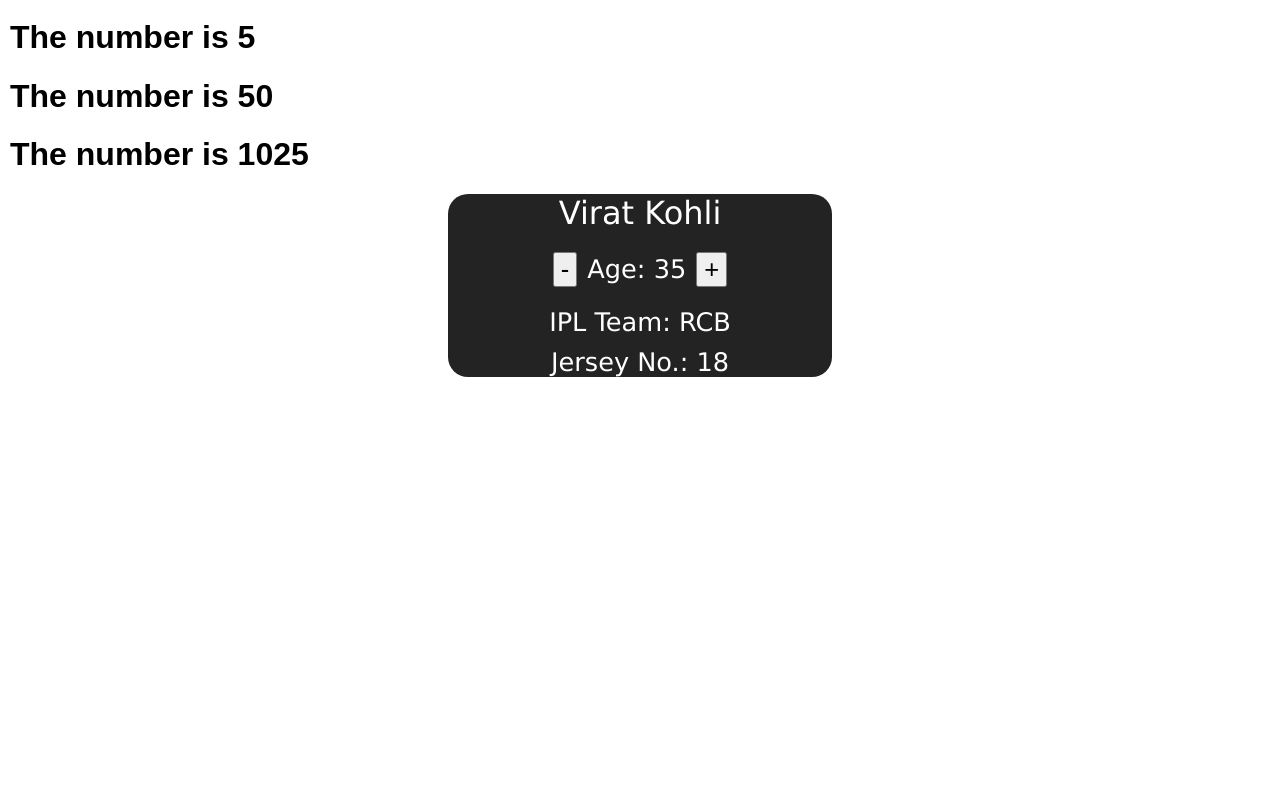
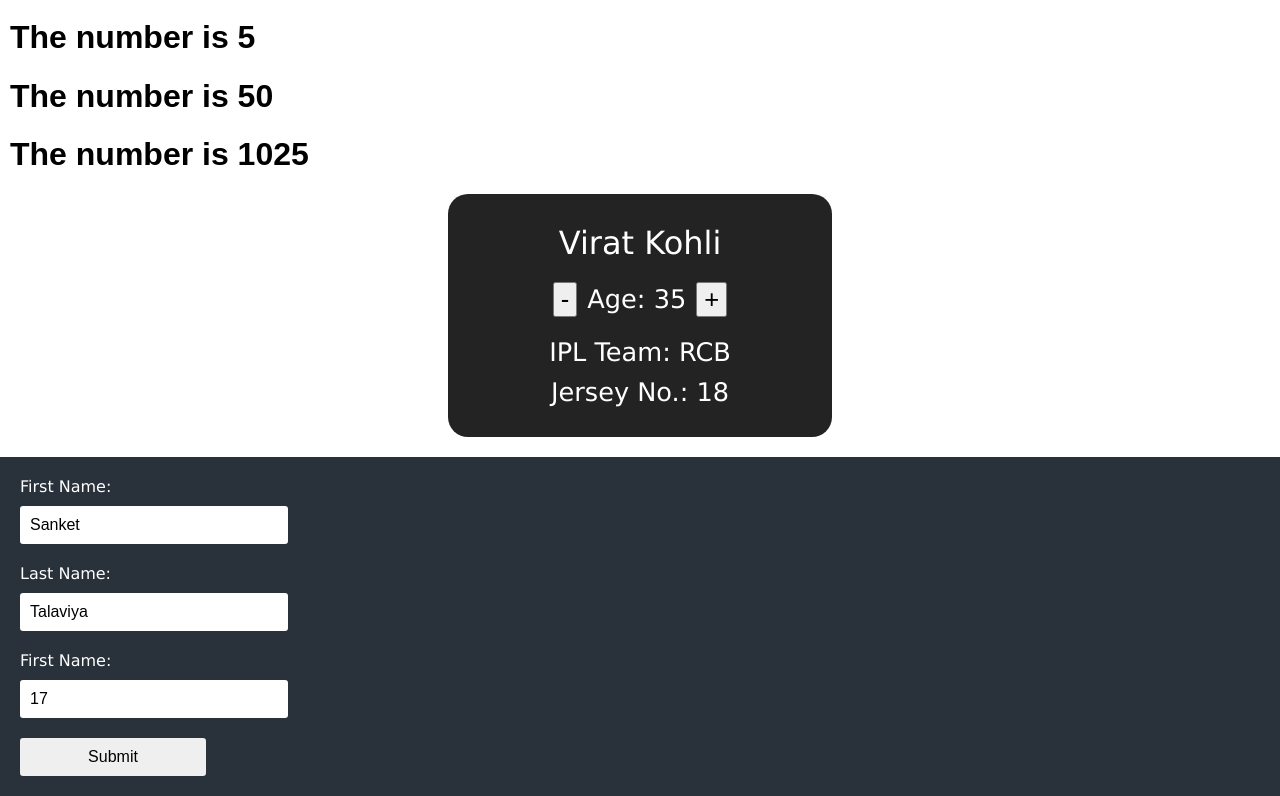
Before and after one commit to Sanket4450/React, a React (Create React App) app in the folder first/: page / in a window 1280 px wide. Shown: the part 586-1382 px from the top of the page. Before the commit the page ends 983 px from the top, so only its background shows below. Built offline with nearby package versions, Linux system fonts and the light colour scheme.

Commit message:
form with react state done

```diff
--- a/first/src/App.js
+++ b/first/src/App.js
@@ -1,6 +1,7 @@
 import Car from './components/Car'
 import { Timer } from './components/Timer'
 import { User } from './components/User'
+import { MyForm } from './components/Form'
 
 export default function App() {
     return (
@@ -10,6 +11,7 @@
             <Timer initial={0} increment={10} />
             <Timer initial={1000} increment={5} />
             <User />
+            <MyForm />
         </>
     )
 }
--- /dev/null
+++ b/first/src/components/Form.css
@@ -0,0 +1,49 @@
+#myForm {
+    background-color: rgb(41, 50, 58);
+    color: white;
+    font-family: Verdana;
+    padding: 20px;
+}
+
+.textField {
+    margin-top: 10px;
+    margin-bottom: 20px;
+    padding: 10px;
+    width: 20%;
+    font-size: 100%;
+    border: none;
+    border-radius: 3px;
+}
+
+.textField:focus {
+    outline: none;
+    width: 98.5%;
+    transition-duration: 0.5s;
+}
+
+.numberField {
+    margin-top: 10px;
+    margin-bottom: 20px;
+    padding: 10px;
+    width: 20%;
+    font-size: 100%;
+    border: none;
+    border-radius: 3px;
+}
+
+.numberField:focus {
+    outline: none;
+}
+
+#submit {
+    margin: auto;
+    width: 15%;
+    padding: 10px;
+    font-size: 100%;
+    border: none;
+    border-radius: 3px;
+}
+
+#submit:hover {
+    background-color: rgb(230, 230, 230);
+}
--- /dev/null
+++ b/first/src/components/Form.js
@@ -0,0 +1,56 @@
+import { useState } from "react";
+import "./Form.css"
+import { setCursorPointer } from '../utils/pointer'
+
+export function MyForm() {
+    const [inputs, setInputs] = useState({
+        firstName: "Sanket",
+        lastName: "Talaviya",
+        age: 17,
+        nationality: "Indian"
+    })
+
+    const handleFieldChange = (event) => {
+        const name = event.target.name
+        const value = event.target.value
+        setInputs(values => ({ ...values, [name]: value }))
+    }
+
+    const handleFormSubmit = (event) => {
+        event.preventDefault() // to prevent browser's default behavior on form submission
+        console.log(inputs)
+    }
+
+    return (
+        <form id="myForm" onSubmit={handleFormSubmit}>
+            <label htmlFor="firstName" onMouseEnter={setCursorPointer}>First Name:</label><br />
+            <input
+                type="text"
+                id="firstName"
+                className="textField"
+                name="firstName"
+                value={inputs.firstName || ""}
+                onChange={handleFieldChange}
+            /><br />
+            <label htmlFor="lastName" onMouseEnter={setCursorPointer}>Last Name:</label><br />
+            <input
+                type="text"
+                id="lastName"
+                className="textField"
+                name="lastName"
+                value={inputs.lastName || ""}
+                onChange={handleFieldChange}
+            /><br />
+            <label htmlFor="age" onMouseEnter={setCursorPointer}>First Name:</label><br />
+            <input
+                type="number"
+                id="age"
+                className="numberField"
+                name="age"
+                value={inputs.age}
+                onChange={handleFieldChange}
+            /><br />
+            <input id="submit" type="submit" onMouseEnter={setCursorPointer} />
+        </form>
+    )
+}
--- a/first/src/components/User.css
+++ b/first/src/components/User.css
@@ -1,6 +1,7 @@
 .user {
     width: 30vw;
     margin: 20px auto;
+    padding: 20px 0;
     background-color: rgb(35, 35, 35);
     color: white;
     font-family: Verdana;
--- a/first/src/components/User.js
+++ b/first/src/components/User.js
@@ -1,6 +1,7 @@
 import { useState } from "react";
 import { users } from "../data/users";
 import "./User.css"
+import { setCursorPointer } from '../utils/pointer'
 
 export function User() {
     const [user, setUser] = useState(users[0])
@@ -19,11 +20,6 @@
         })
     }
 
-    const setCursorPointer = (event) => {
-        const elem = event.target
-        elem.style.cursor = 'pointer'
-    }
-
     return (
         <div className="user">
             <p style={{ fontSize: '2.5vw', margin: '10px 0' }}>{user.firstName} {user.lastName}</p>
--- /dev/null
+++ b/first/src/utils/pointer.js
@@ -0,0 +1,4 @@
+export const setCursorPointer = (event) => {
+    const elem = event.target
+    elem.style.cursor = 'pointer'
+}
```
